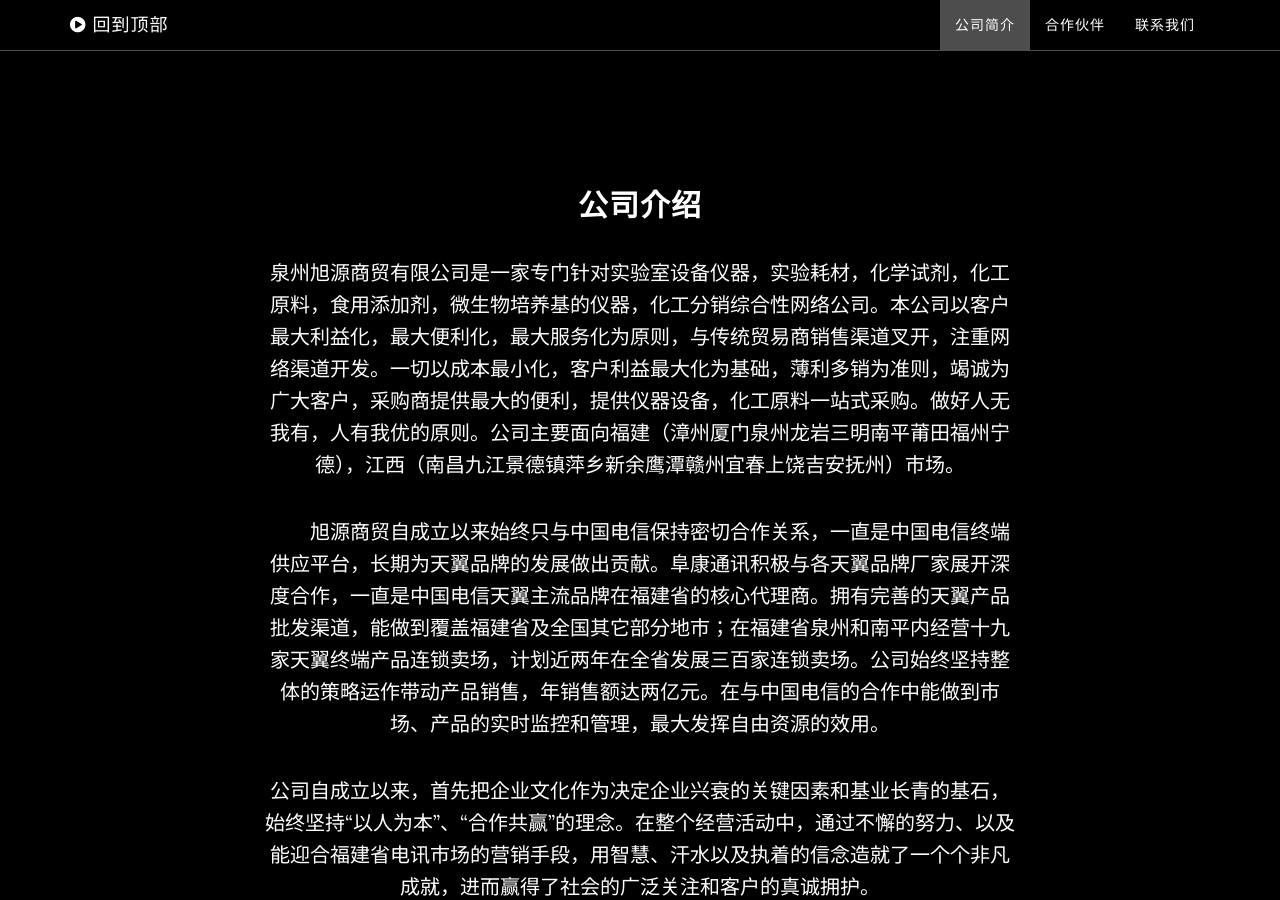
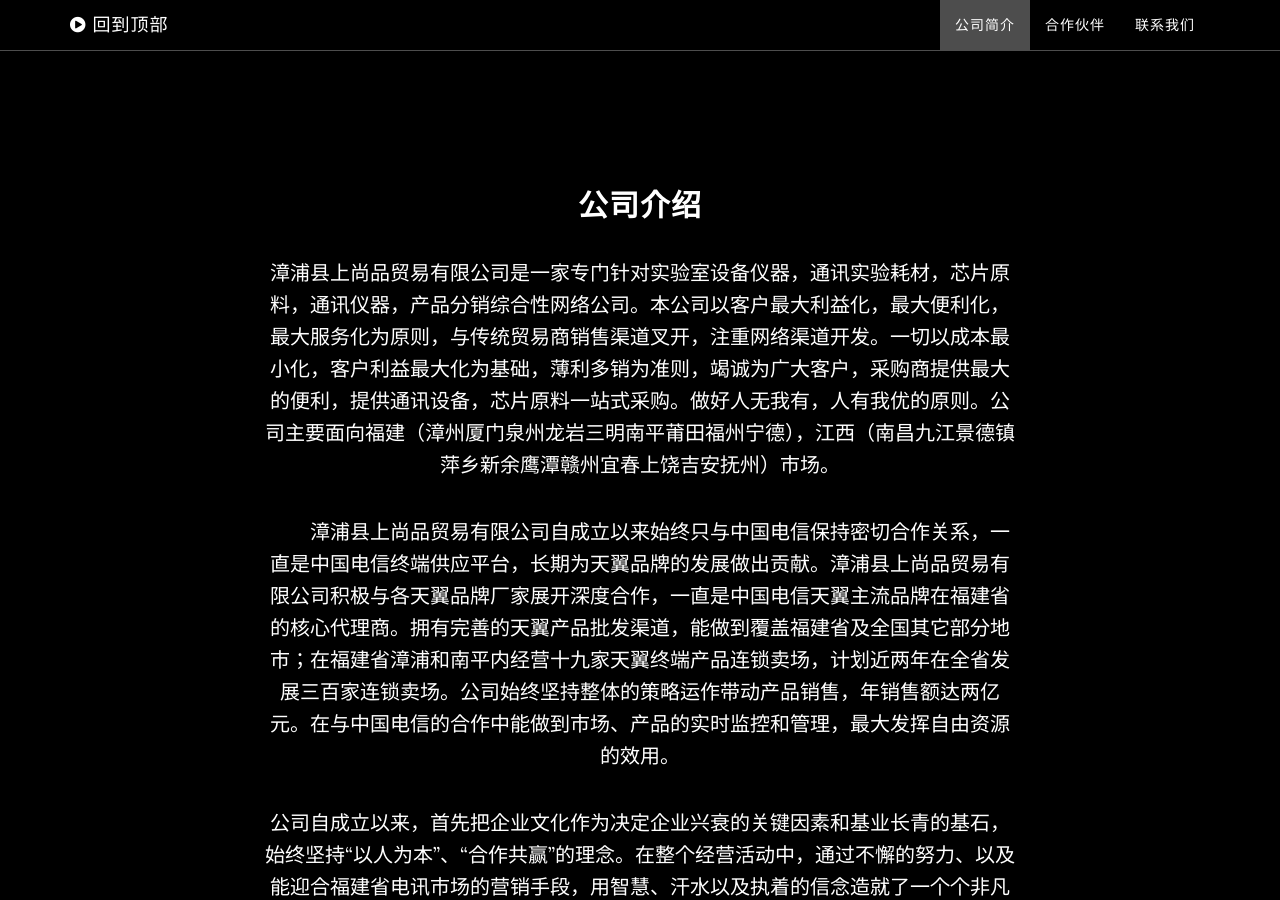
Before and after one commit to zhengxu4399/zhengxu4399.github.io, a Jekyll site: the page built from index.html, in a window 1280 px wide and 900 px high, scrolled down 911 px. Built offline with Jekyll 4.4.1, drawn with Linux system fonts in a browser that asks for light colours; some of the changed text lies outside the part shown.

Commit message:
上尚品

```diff
--- a/_config.yml
+++ b/_config.yml
@@ -1,8 +1,8 @@
 # Site settings
-title: 泉州旭源商贸有限公司
-email: xyiosdev@163.com
+title: 漳浦县上尚品贸易有限公司
+email: sspios@163.com
 url: http://www.quanzhouxuyuan.tk
-description: "Quanzhou Xuyuan Trading Co., Ltd."
+description: "ZhangPu County Shangshangpin Trading Co., Ltd."
 
 # Color settings (hex-codes without the leading hash-tag)
 color:
@@ -10,7 +10,7 @@
   links: '#219ab3'
 
 # Footer settings
-footer: Quanzhou Xuyuan Trading Co., Ltd.
+footer: ZhangPu County Shangshangpin Trading Co., Ltd.
 
 # Social networks usernames (many more available: google-plus, flickr, dribbble, pinterest, instagram, tumblr, linkedin, etc.)
 social:
--- a/_includes/about.html
+++ b/_includes/about.html
@@ -3,9 +3,9 @@
         <div class="row">
             <div class="col-lg-8 col-lg-offset-2">
                 <h2>公司介绍</h2>
-                <p>泉州旭源商贸有限公司是一家专门针对实验室设备仪器，实验耗材，化学试剂，化工原料，食用添加剂，微生物培养基的仪器，化工分销综合性网络公司。本公司以客户最大利益化，最大便利化，最大服务化为原则，与传统贸易商销售渠道叉开，注重网络渠道开发。一切以成本最小化，客户利益最大化为基础，薄利多销为准则，竭诚为广大客户，采购商提供最大的便利，提供仪器设备，化工原料一站式采购。做好人无我有，人有我优的原则。公司主要面向福建（漳州厦门泉州龙岩三明南平莆田福州宁德），江西（南昌九江景德镇萍乡新余鹰潭赣州宜春上饶吉安抚州）市场。</p>
+                <p>漳浦县上尚品贸易有限公司是一家专门针对实验室设备仪器，通讯实验耗材，芯片原料，通讯仪器，产品分销综合性网络公司。本公司以客户最大利益化，最大便利化，最大服务化为原则，与传统贸易商销售渠道叉开，注重网络渠道开发。一切以成本最小化，客户利益最大化为基础，薄利多销为准则，竭诚为广大客户，采购商提供最大的便利，提供通讯设备，芯片原料一站式采购。做好人无我有，人有我优的原则。公司主要面向福建（漳州厦门泉州龙岩三明南平莆田福州宁德），江西（南昌九江景德镇萍乡新余鹰潭赣州宜春上饶吉安抚州）市场。</p>
                 <p>
-　　旭源商贸自成立以来始终只与中国电信保持密切合作关系，一直是中国电信终端供应平台，长期为天翼品牌的发展做出贡献。阜康通讯积极与各天翼品牌厂家展开深度合作，一直是中国电信天翼主流品牌在福建省的核心代理商。拥有完善的天翼产品批发渠道，能做到覆盖福建省及全国其它部分地市；在福建省泉州和南平内经营十九家天翼终端产品连锁卖场，计划近两年在全省发展三百家连锁卖场。公司始终坚持整体的策略运作带动产品销售，年销售额达两亿元。在与中国电信的合作中能做到市场、产品的实时监控和管理，最大发挥自由资源的效用。</p>
+　　漳浦县上尚品贸易有限公司自成立以来始终只与中国电信保持密切合作关系，一直是中国电信终端供应平台，长期为天翼品牌的发展做出贡献。漳浦县上尚品贸易有限公司积极与各天翼品牌厂家展开深度合作，一直是中国电信天翼主流品牌在福建省的核心代理商。拥有完善的天翼产品批发渠道，能做到覆盖福建省及全国其它部分地市；在福建省漳浦和南平内经营十九家天翼终端产品连锁卖场，计划近两年在全省发展三百家连锁卖场。公司始终坚持整体的策略运作带动产品销售，年销售额达两亿元。在与中国电信的合作中能做到市场、产品的实时监控和管理，最大发挥自由资源的效用。</p>
 <p>公司自成立以来，首先把企业文化作为决定企业兴衰的关键因素和基业长青的基石，始终坚持“以人为本”、“合作共赢”的理念。在整个经营活动中，通过不懈的努力、以及能迎合福建省电讯市场的营销手段，用智慧、汗水以及执着的信念造就了一个个非凡成就，进而赢得了社会的广泛关注和客户的真诚拥护。</p>
 　　<p>公司拥有一个凝聚力强、积极向上、具有实干精神的团队。在历经时代的变迁和行业的考验中，我司将持续坚持“以人为本”、“快乐工作”、“合作共赢”的发展理念，发展是第一要务，稳定前进才是企业守正出奇、依然挺立的关键。我公司推行员工内部创业计划，优秀骨干员工可以持公司、分公司、营业厅的股份，公司采用人性化管理，遵守劳动法，福利待遇优厚，定期举行丰富的员工活动，以及补贴等。全体同仁愿为把企业尽快建设成为最理性、最有前瞻力、最有持久力的常青企业而努力奋斗！</p>
             </div>
--- a/_includes/contact.html
+++ b/_includes/contact.html
@@ -3,7 +3,7 @@
         <div class="row">
             <div class="col-lg-8 col-lg-offset-2">
                 <h2 class="text-center">联系我们</h2>
-                <p>公司地址：福建省泉州市洛江区安万荣公寓1栋215号</p>
+                <p>公司地址：福建省漳州市漳浦县绥安镇青年路龙门顶双星楼</p>
                 <p>公司电话：0592-3121813</p>
                 <p>公司邮箱：<a href="mailto:{{ site.email }}">{{ site.email }}</a></p>
             </div>
--- a/_includes/header.html
+++ b/_includes/header.html
@@ -4,8 +4,8 @@
             <div class="container">
                 <div class="row">
                     <div class="col-md-8 col-md-offset-2">
-                        <h1 class="brand-heading">泉州旭源商贸有限公司</h1>
-                        <p class="intro-text">Quanzhou Xuyuan Trading Co., Ltd.</p>
+                        <h1 class="brand-heading">漳浦县上尚品贸易有限公司</h1>
+                        <p class="intro-text">ZhangPu County Shangshangpin Trading Co., Ltd.</p>
                         <a href="#about" class="btn btn-circle page-scroll">
                             <i class="fa fa-angle-double-down animated"></i>
                         </a>
```
Also changed, not shown: 2 other files.
